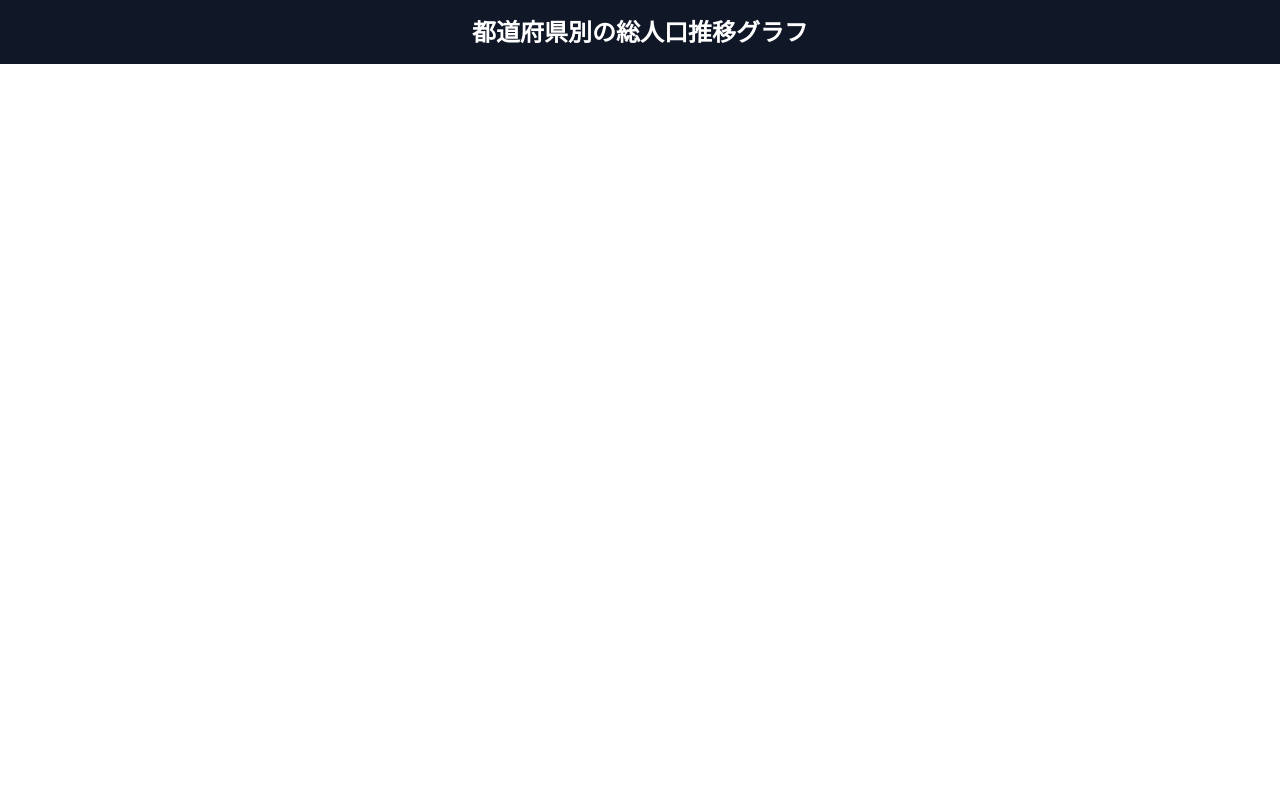
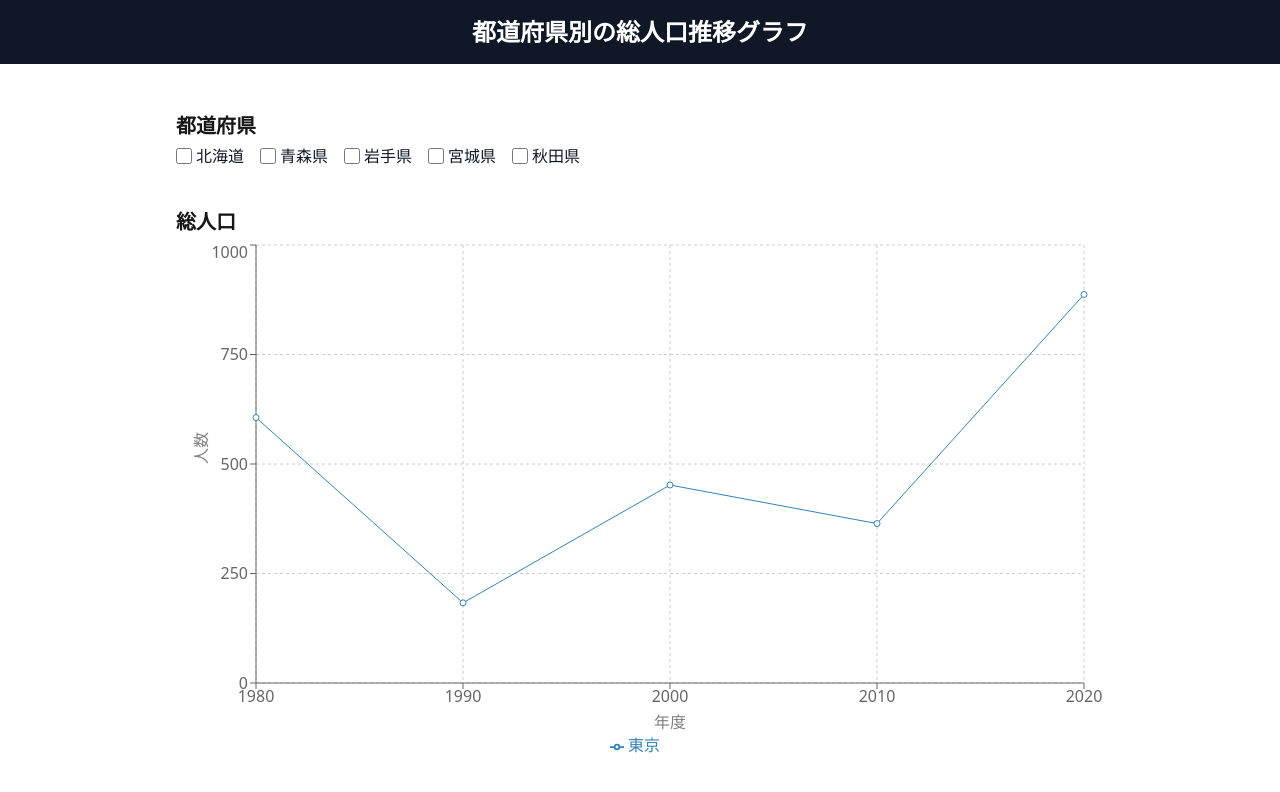
Before and after one commit to aieuo/yumemi-passport-frontend, a Next.js app: page / in a window 1280 px wide. Shown: the top 792 px of the page. Built offline with nearby package versions, Linux system fonts and the light colour scheme.

Commit message:
都道府県一覧とグラフをページに配置

```diff
--- a/src/app/layout.tsx
+++ b/src/app/layout.tsx
@@ -1,5 +1,5 @@
 import Header from "@/components/Header/Header";
-import type { Metadata } from "next";
+import type { Metadata, Viewport } from "next";
 import { Geist, Geist_Mono } from "next/font/google";
 import React from "react";
 import "./globals.css";
@@ -19,6 +19,11 @@ export const metadata: Metadata = {
   description: "都道府県別の総人口推移グラフ",
 };
 
+export const viewport: Viewport = {
+  width: "device-width",
+  initialScale: 1,
+};
+
 export default function RootLayout({
   children,
 }: Readonly<{
--- a/src/app/page.tsx
+++ b/src/app/page.tsx
@@ -1,3 +1,68 @@
+"use client";
+
+import PopulationGraph, {
+  PopulationGraphData,
+} from "@/components/PopulationGraph/PopulationGraph";
+import PrefectureList from "@/components/PrefectureList/PrefectureList";
+import { Prefecture } from "@/types/data";
+import { useState } from "react";
+
 export default function Home() {
-  return <main></main>;
+  const prefectures = [
+    { prefCode: 1, prefName: "北海道" },
+    { prefCode: 2, prefName: "青森県" },
+    { prefCode: 3, prefName: "岩手県" },
+    { prefCode: 4, prefName: "宮城県" },
+    { prefCode: 5, prefName: "秋田県" },
+  ] as Prefecture[];
+  const [selectedPrefectures, setSelectedPrefectures] = useState<number[]>([]);
+
+  const populations = [
+    {
+      name: "東京",
+      data: [
+        { year: 1980, population: Math.floor(Math.random() * 1000) },
+        { year: 1990, population: Math.floor(Math.random() * 1000) },
+        { year: 2000, population: Math.floor(Math.random() * 1000) },
+        { year: 2010, population: Math.floor(Math.random() * 1000) },
+        { year: 2020, population: Math.floor(Math.random() * 1000) },
+      ],
+    },
+  ] as PopulationGraphData[];
+
+  const handlePrefectureChecked = (code: number, checked: boolean) => {
+    setSelectedPrefectures((selected) => {
+      if (checked) {
+        selected.push(code);
+        return Array.from(new Set(selected));
+      }
+
+      return selected.filter((c) => c !== code);
+    });
+  };
+
+  return (
+    <main>
+      <div className="mx-auto mt-8 max-w-[60rem] px-4 sm:mt-12">
+        <div>
+          <h2 className="text-xl font-bold">都道府県</h2>
+          <div className="mt-1">
+            <PrefectureList
+              prefectures={prefectures}
+              selectedPrefectureCodes={selectedPrefectures}
+              onChecked={handlePrefectureChecked}
+            />
+          </div>
+        </div>
+        <div className="mt-6 sm:mt-10">
+          <h2 className="text-xl font-bold">総人口</h2>
+          <div className="mt-1 max-w-full overflow-x-auto">
+            <div className="aspect-video w-full min-w-[40rem]">
+              <PopulationGraph populations={populations} />
+            </div>
+          </div>
+        </div>
+      </div>
+    </main>
+  );
 }
```
